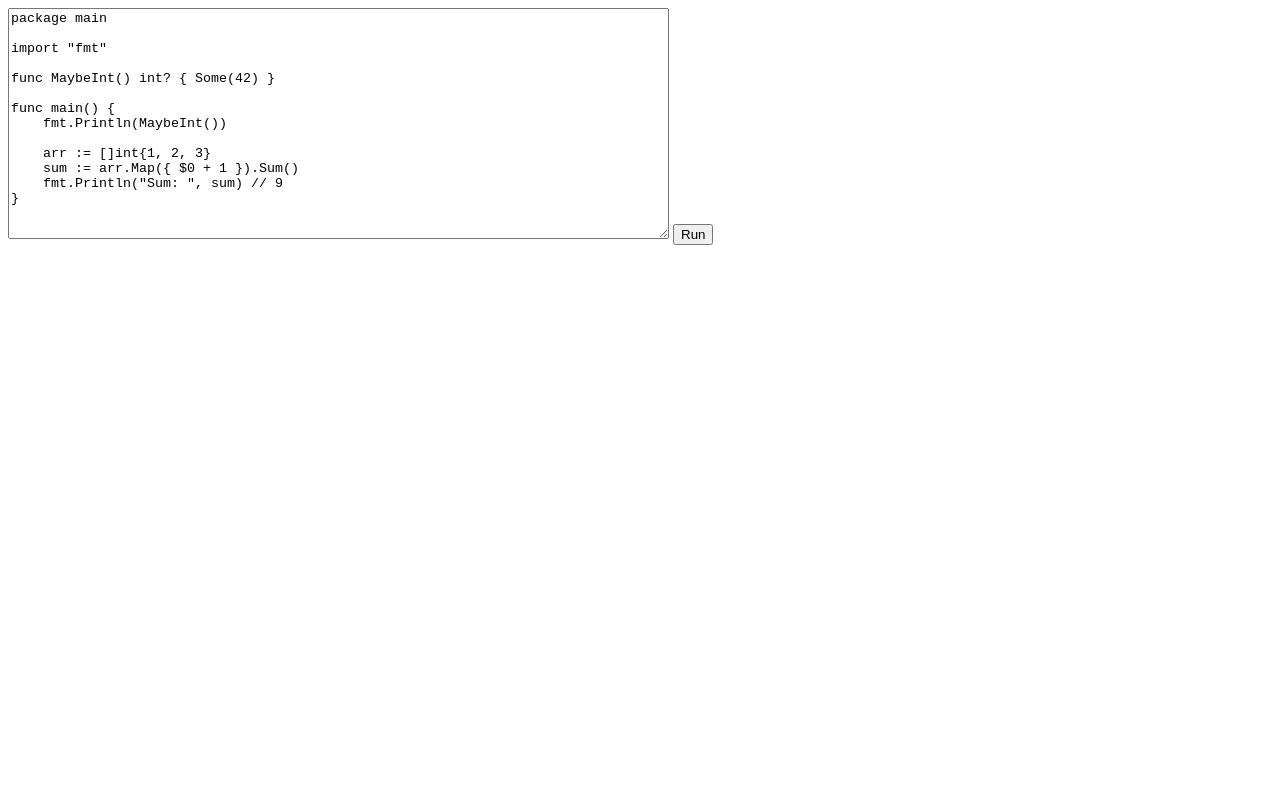
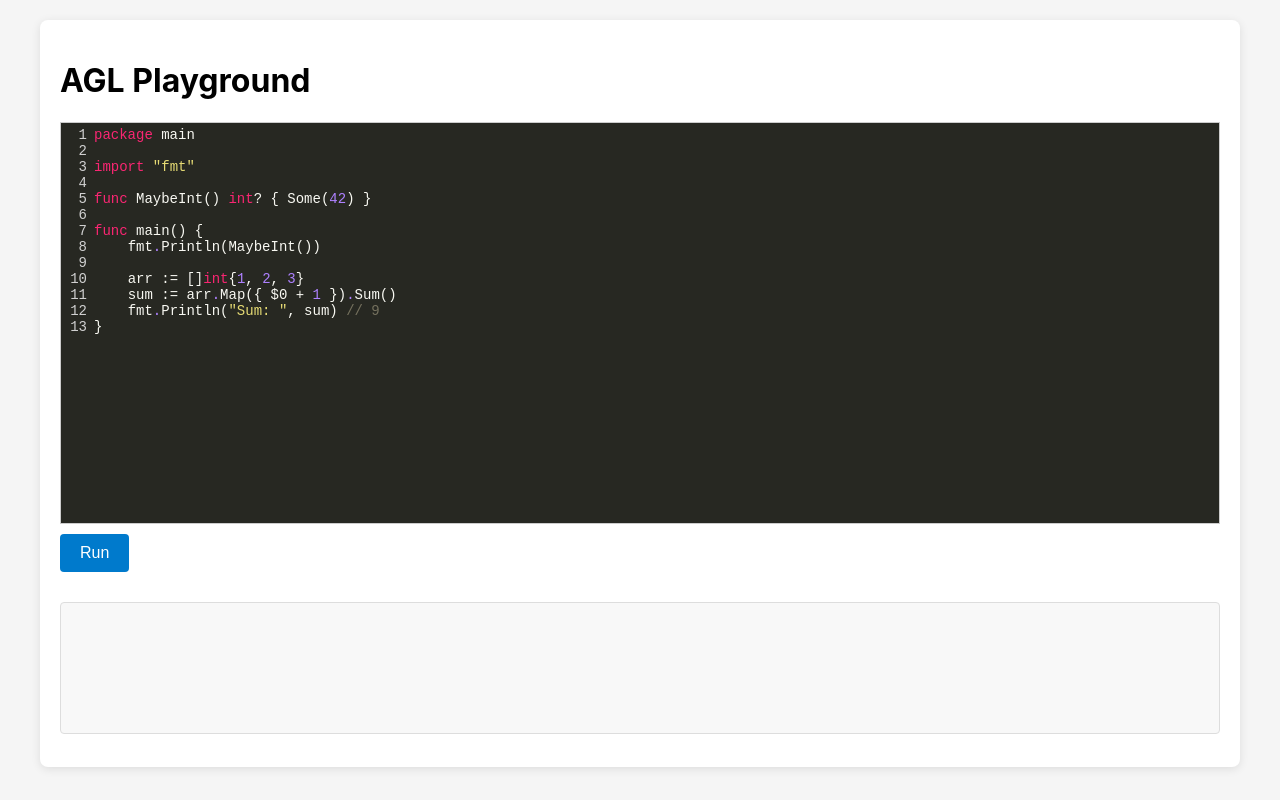
Before and after one commit to alaingilbert/agl, a plain HTML site: page docs/index.html in a window 1280 px wide. Drawn offline with nearby package versions, Linux system fonts and the light colour scheme.

Commit message:
improve playground

```diff
--- a/docs/index.html
+++ b/docs/index.html
@@ -2,8 +2,57 @@
     <head>
         <meta charset="utf-8"/>
         <script src="wasm_exec.js"></script>
+        <link rel="stylesheet" href="https://cdnjs.cloudflare.com/ajax/libs/codemirror/5.65.2/codemirror.min.css">
+        <link rel="stylesheet" href="https://cdnjs.cloudflare.com/ajax/libs/codemirror/5.65.2/theme/monokai.min.css">
+        <script src="https://cdnjs.cloudflare.com/ajax/libs/codemirror/5.65.2/codemirror.min.js"></script>
+        <script src="https://cdnjs.cloudflare.com/ajax/libs/codemirror/5.65.2/mode/go/go.min.js"></script>
+        <style>
+            .CodeMirror {
+                height: 400px;
+                border: 1px solid #ccc;
+                font-size: 14px;
+            }
+            body {
+                font-family: -apple-system, BlinkMacSystemFont, 'Segoe UI', Roboto, sans-serif;
+                max-width: 1200px;
+                margin: 0 auto;
+                padding: 20px;
+                background-color: #f5f5f5;
+            }
+            .container {
+                background: white;
+                padding: 20px;
+                border-radius: 8px;
+                box-shadow: 0 2px 10px rgba(0,0,0,0.1);
+            }
+            button {
+                background: #007acc;
+                color: white;
+                border: none;
+                padding: 10px 20px;
+                border-radius: 4px;
+                cursor: pointer;
+                font-size: 16px;
+                margin: 10px 0;
+            }
+            button:hover {
+                background: #005a9e;
+            }
+            #output {
+                background: #f8f8f8;
+                border: 1px solid #ddd;
+                border-radius: 4px;
+                padding: 15px;
+                margin-top: 20px;
+                white-space: pre-wrap;
+                font-family: 'Monaco', 'Menlo', 'Ubuntu Mono', monospace;
+                font-size: 13px;
+                min-height: 100px;
+            }
+        </style>
         <script>
             let go = new Go();
+            let editor;
 
             async function runWasmWithInput(inputText) {
                 // Set up args: first is program name, then your args
@@ -36,7 +85,7 @@
             }
 
             async function runInPlayground() {
-                const code = document.getElementById("code").value;
+                const code = editor.getValue();
                 const outputElem = document.getElementById("output");
 
                 // First, get the generated Go code
@@ -89,14 +138,9 @@
             }
 
             window.onload = function() {
-                document.getElementById("playgroundBtn").onclick = function() {
-                    runInPlayground();
-                };
-            };
-        </script>
-    </head>
-    <body>
-        <textarea name="code" id="code" rows="15" cols="80">package main
+                // Initialize CodeMirror
+                editor = CodeMirror(document.getElementById("code"), {
+                    value: `package main
 
 import "fmt"
 
@@ -108,9 +152,33 @@ func main() {
     arr := []int{1, 2, 3}
     sum := arr.Map({ $0 + 1 }).Sum()
     fmt.Println("Sum: ", sum) // 9
-}
-</textarea>
-        <button id="playgroundBtn">Run</button>
-        <pre id="output"></pre>
+}`,
+                    mode: "go",
+                    theme: "monokai",
+                    lineNumbers: true,
+                    autoCloseBrackets: true,
+                    matchBrackets: true,
+                    indentUnit: 4,
+                    tabSize: 4,
+                    indentWithTabs: false,
+                    lineWrapping: true,
+                    extraKeys: {
+                        "Ctrl-Space": "autocomplete"
+                    }
+                });
+
+                document.getElementById("playgroundBtn").onclick = function() {
+                    runInPlayground();
+                };
+            };
+        </script>
+    </head>
+    <body>
+        <div class="container">
+            <h1>AGL Playground</h1>
+            <div id="code"></div>
+            <button id="playgroundBtn">Run</button>
+            <pre id="output"></pre>
+        </div>
     </body>
 </html>
```
